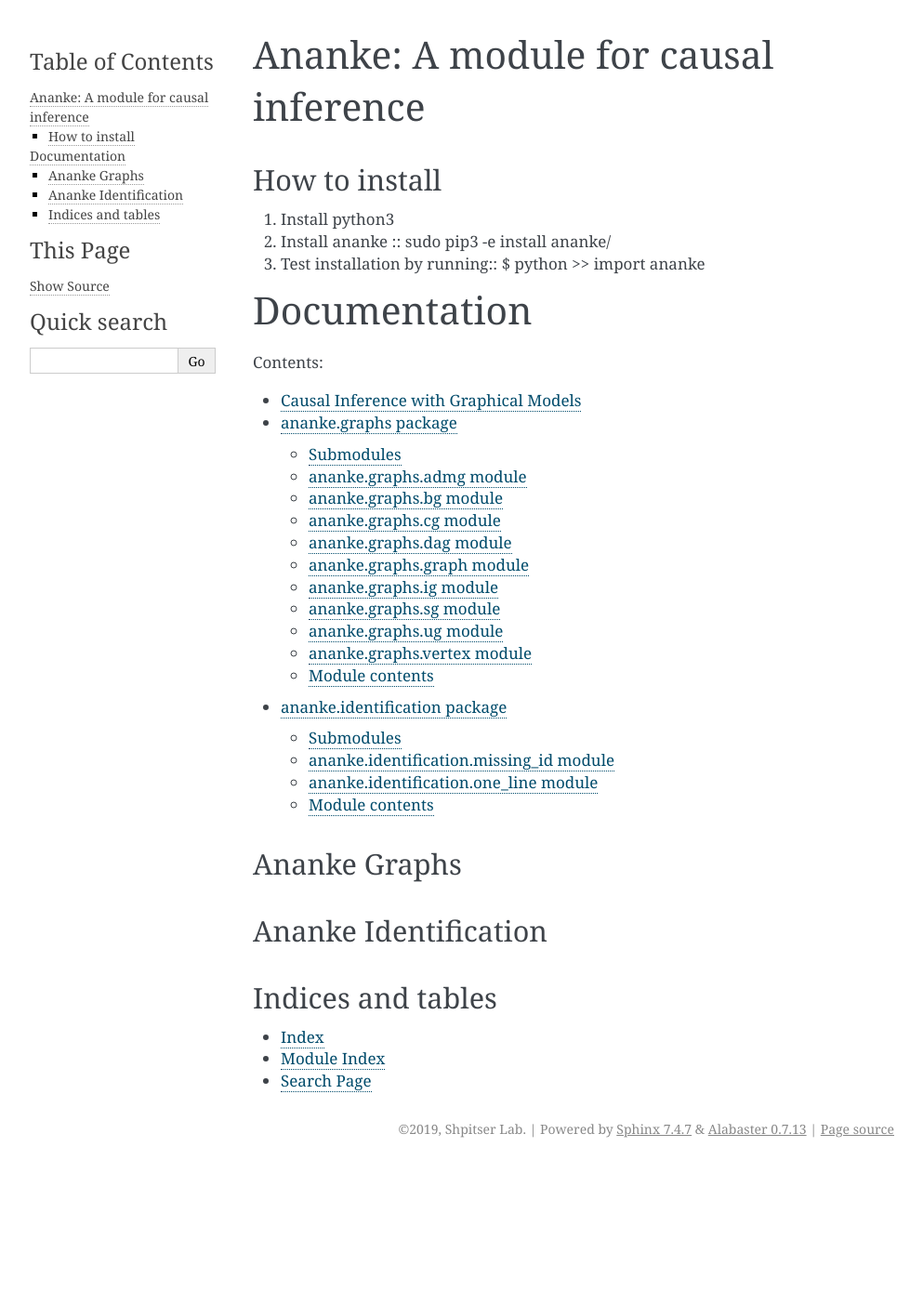
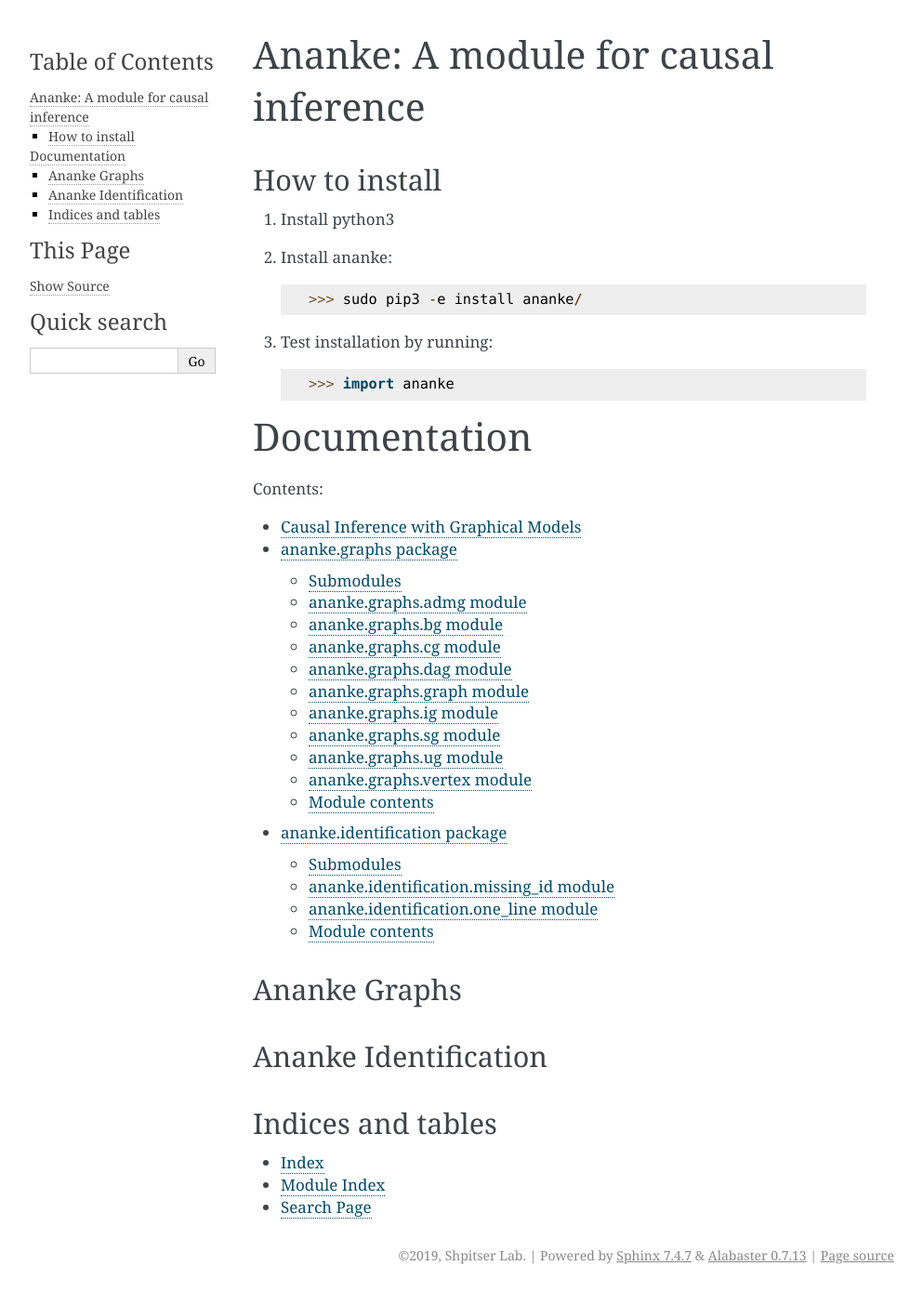
Before and after one commit to ghosthamlet/ananke, a Sphinx documentation site: the page built from docs/source/index.rst, in a window 1280 px wide. Shown: the whole page at 93% size, without its empty margins (148-1141 px from the left). Built offline with Sphinx 7.4.7, drawn with Linux system fonts in a browser that asks for light colours; before the commit the page ends 1254 px from its top, so only the background shows below that.

Commit message:
revised docs

```diff
--- a/docs/source/index.rst
+++ b/docs/source/index.rst
@@ -9,14 +9,12 @@
 How to install
 ==============
 1. Install python3
-2. Install ananke  ::
-   sudo pip3 -e install ananke/
+2. Install ananke::
 
+   >>> sudo pip3 -e install ananke/
 3. Test installation by running::
-   $ python
-   >> import ananke
 
-
+   >>> import ananke
 
 
 Documentation
```
Also changed, not shown: 5 other files.
